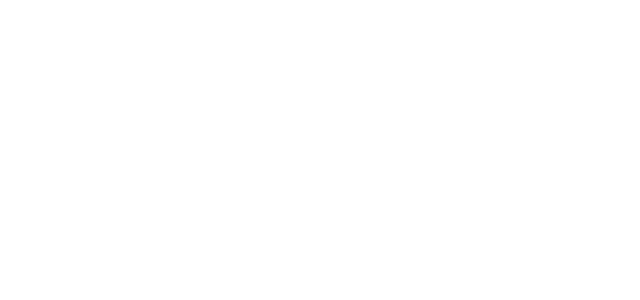
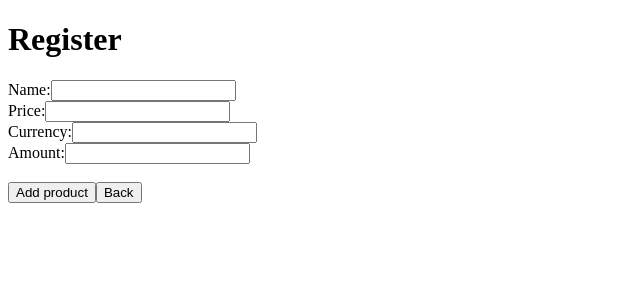
Before and after one commit to wildbohana/drs_projekat, a React (Create React App) app in the folder ui/: page /addProduct in a window 1280 px wide. Before the commit this address had no page. Shown: the top 300 px of the page, without its empty margins (0-640 px from the left). Built offline with nearby package versions, Linux system fonts and the light colour scheme.

Commit message:
Dodavanje proizvoda na frontu

```diff
--- a/ui/src/App.js
+++ b/ui/src/App.js
@@ -1,21 +1,27 @@
 // [RUN WITH] npm start
+/* pre prvog pokretanja u terminalu uneti
+npm install react-scripts --save
+npm install react-router-dom
+npm install axios
+*/
 
+//TODO: css za sve page-ve i prikaz proizvoda na Home page-u
 import React, { useState, useEffect } from 'react';
 import { BrowserRouter as Router, Route, Routes } from 'react-router-dom';
 import { Login } from './Components/Login';
 import { Register } from './Components/Register';
 import { Home } from './Components/Home';
+import { AddProduct } from './Components/AddProduct';
 
 
 function App() {
-
-
   return (
     <Router>
       <Routes>
         <Route path="/register" element={<Register />} />
         <Route path="/" element={<Login />} />
         <Route path="/home" element={<Home />} />
+        <Route path="/addProduct" element={<AddProduct />} />
       </Routes>
     </Router>
   )
--- /dev/null
+++ b/ui/src/Components/AddProduct.jsx
@@ -0,0 +1,68 @@
+import React, { useState } from 'react';
+import { useNavigate } from 'react-router-dom';
+import axios from 'axios';
+
+export const AddProduct = () => {
+    const [name, setName] = useState('');
+    const [price, setPrice] = useState('');
+    const [currency, setCurrency] = useState('');
+    const [amount, setAmount] = useState('');
+    const [errorMessage, setErrorMessage] = useState('');
+    const [successMessage, setSuccessMessage] = useState('');
+
+    const navigate = useNavigate();
+
+    const handleAddProduct = async () => {
+        try {
+            const response = await axios.post('/register', {
+                name,
+                price,
+                currency,
+                amount,
+            });
+
+            const successMessage = response.data;
+            console.log(successMessage);
+
+            setErrorMessage('');
+            setSuccessMessage(successMessage);
+
+        } catch (error) {
+            console.error('Adding product failed:', error.response ? error.response.data : error.message);
+            setSuccessMessage('');
+            setErrorMessage('Adding product failed. Please check your details and try again.');
+        }
+    };
+
+    const handleAddProductClick = () => {
+        navigate('/home');
+    }
+
+    const handleBackClick = () => {
+        navigate('/home');
+    };
+
+    return (
+        <div>
+            <h1>Register</h1>
+            <label>Name:</label>
+            <input type="text" value={name} onChange={(e) => setName(e.target.value)} />
+            <br />
+            <label>Price:</label>
+            <input type="number" value={price} onChange={(e) => setPrice(e.target.value)} />
+            <br />
+            <label>Currency:</label>
+            <input type="text" value={currency} onChange={(e) => setCurrency(e.target.value)} />
+            <br />
+            <label>Amount:</label>
+            <input type="number" value={amount} onChange={(e) => setAmount(e.target.value)} />
+            <br />
+            <br />
+            <button onClick={() => { handleAddProduct(); handleAddProductClick(); }}>Add product</button>
+
+            {successMessage && <p style={{ color: 'green' }} > {successMessage}</p>}
+            {errorMessage && <p style={{ color: 'red' }} > {errorMessage}</p>}
+            <button onClick={handleBackClick}>Back</button>
+        </div>
+    );
+};
```
